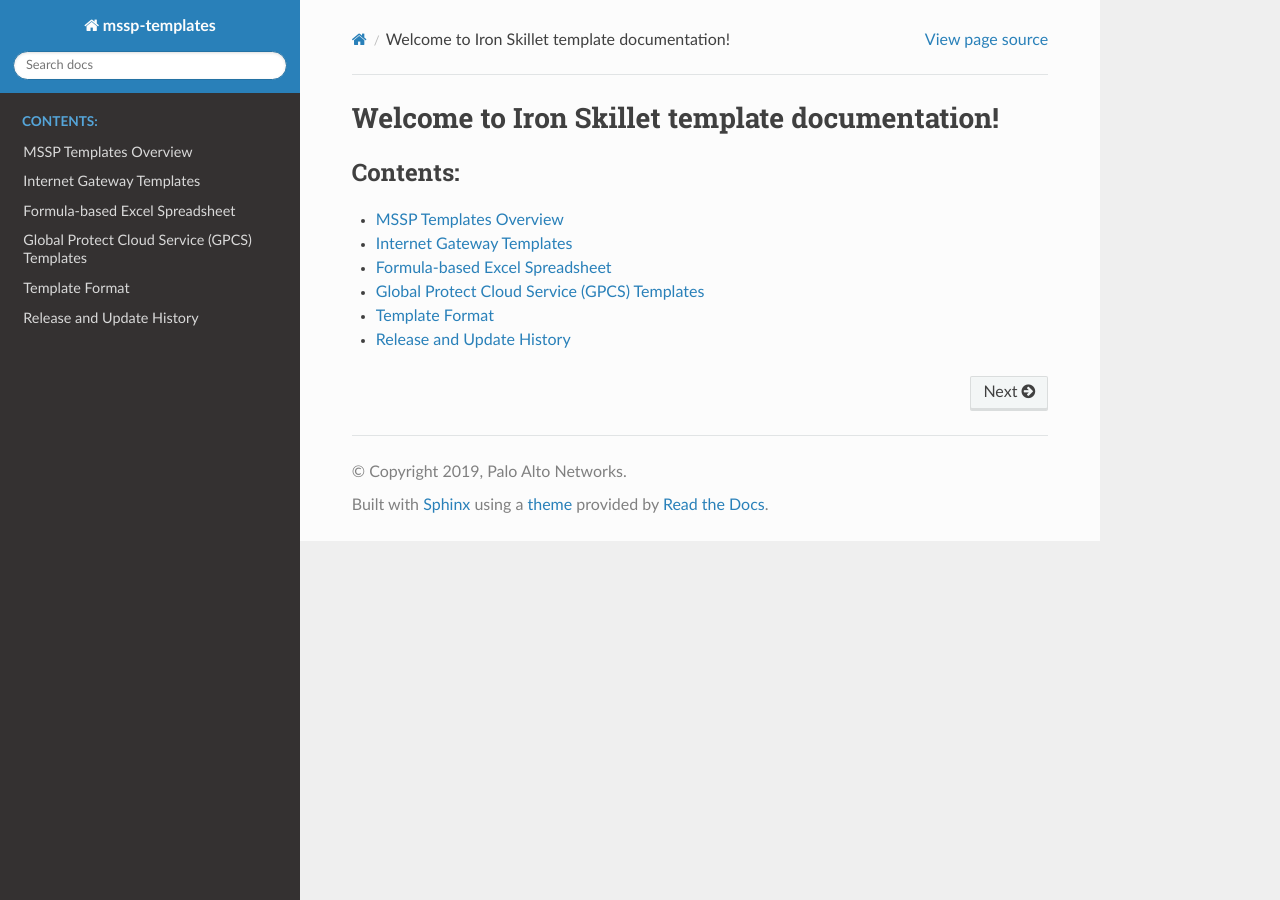
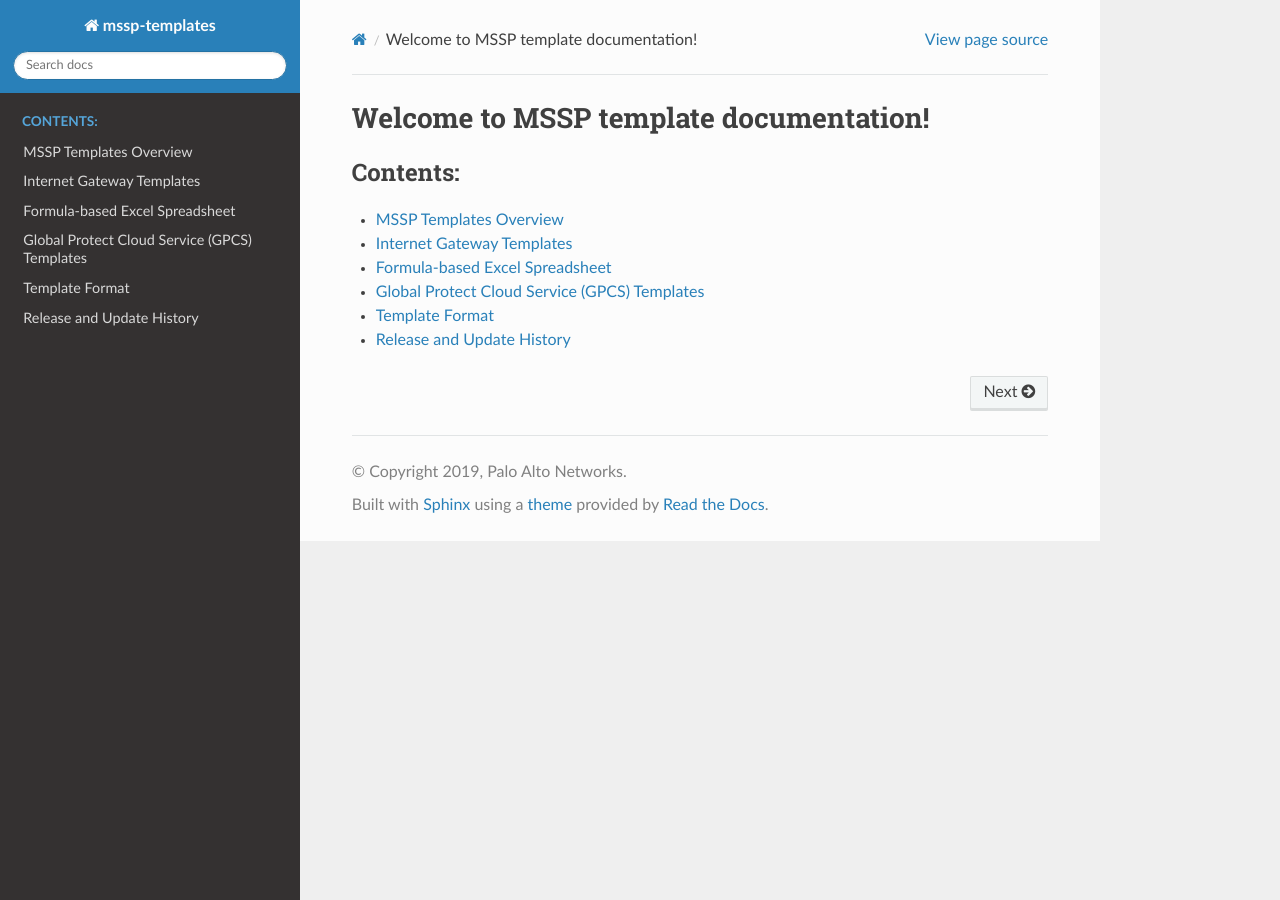
Before and after one commit to PaloAltoNetworks/mssp-templates, a Sphinx documentation site: the page built from docs/index.rst, in a window 1280 px wide. Built offline with Sphinx 7.4.7 and the Read the Docs theme 2.0.0, drawn with Linux system fonts in a browser that asks for light colours.

Commit message:
fix docs index

```diff
--- a/docs/index.rst
+++ b/docs/index.rst
@@ -3,8 +3,8 @@
    You can adapt this file completely to your liking, but it should at least
    contain the root `toctree` directive.
 
-Welcome to Iron Skillet template documentation!
-====================================
+Welcome to MSSP template documentation!
+=======================================
 
 .. toctree::
    :maxdepth: 1
```
